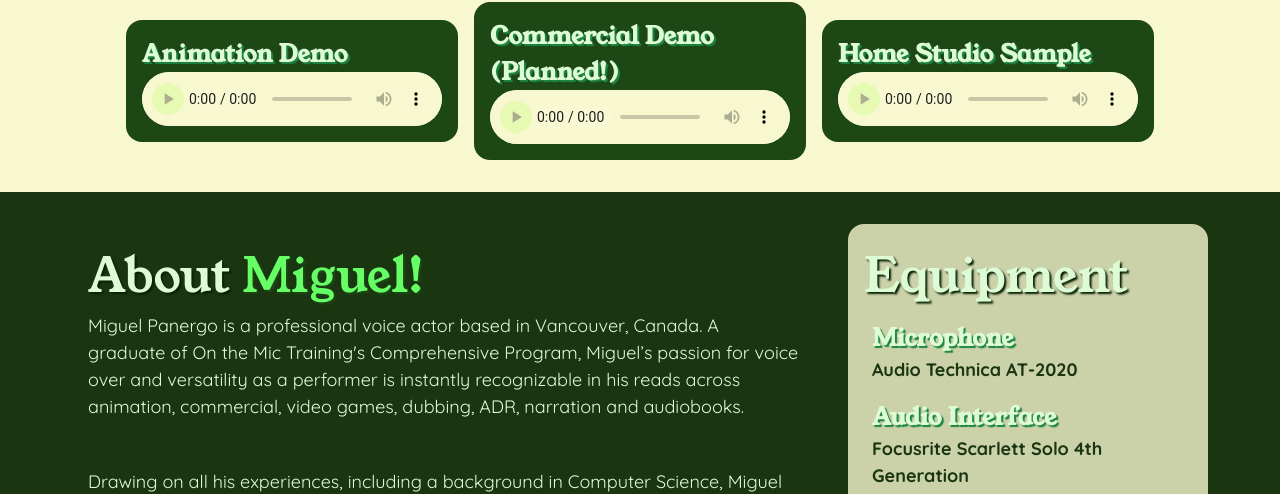
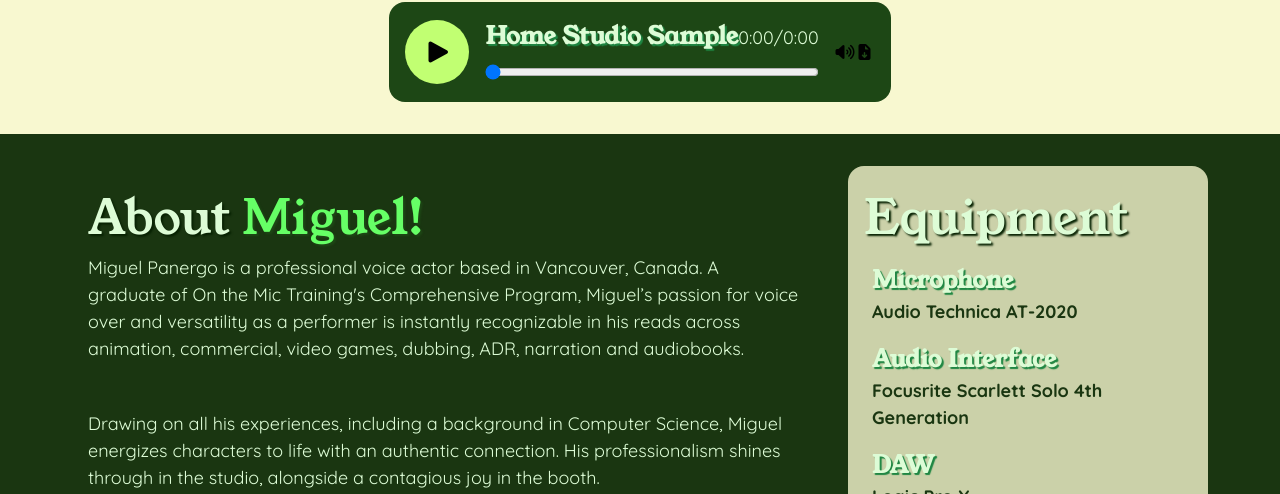
Before and after one commit to Ogrenap/miguelpanergo.io, a website: page index.html in a window 1280 px wide. Shown: the part 606-1100 px from the top of the page. Drawn offline with Linux system fonts and the light colour scheme; a web font is replaced by a local one.

Commit message:
Started the new audio thing, still can't justify with space between

```diff
--- a/index.html
+++ b/index.html
@@ -53,7 +53,7 @@
                     <div class="demos-container container">
                         <h2 class="label-demo"> Hear me in <span class="highlight-light"><span> action </span></h2>
                             <div class="audio-container">
-                                <div class="audio-player" id="animation-demo">
+                                <!-- <div class="audio-player" id="animation-demo">
                                     <h3 class="label-sm">Animation Demo</h3>
                                     <audio controls class="audio-controls">
                                         <source src="demos/Miguel Animation Demo - FINAL .mp3" type="audio/mpeg">
@@ -64,12 +64,38 @@
                                     <audio controls class="audio-controls">
                                         <source src="" type="audio/mpeg">
                                     </audio>
-                                </div>
+                                </div> -->
                                 <div class="audio-player" id="home-studio-sample">
-                                    <h3 class="label-sm">Home Studio Sample</h3>
-                                    <audio controls class="audio-controls">
-                                        <source src="" type="audio/mpeg">
-                                    </audio>
+                                    <button class="play_pause_btn">
+                                        <i class="fas" id="play_pause" >&#xf04b;</i>
+                                    </button>
+                                    <div class="audio-info">
+                                        <div class="audio-title">
+                                            <div class="audio-title-container">
+                                                <h3 class="label-sm">Home Studio Sample</h3>
+                                            </div>
+                                            <div class="time-display">
+                                                <span class="current-time">0:00</span> /
+                                                <span class="duration">0:00</span>
+                                            </div>
+                                        </div>
+                                        <div class="progress-details">
+
+                                            <input type="range" class="progress-bar" id="" value="0" min="0" max="84">
+
+                                        </div>
+                                    </div>
+                                    <div class="other-controls">
+                                        <div class="volume-group">
+                                            <button class="volume-btn" id="volume">
+                                                <i class="fas">&#xf028;</i>
+                                            </button>
+                                        </div>
+                                        <button class="download-btn" id="download-animation">
+                                            <i class="fas">&#xf56d;</i>
+                                        </button>
+                                    </div>
+
                                 </div>
                             </div>
                     </div>
```
Also changed, not shown: output.css.
